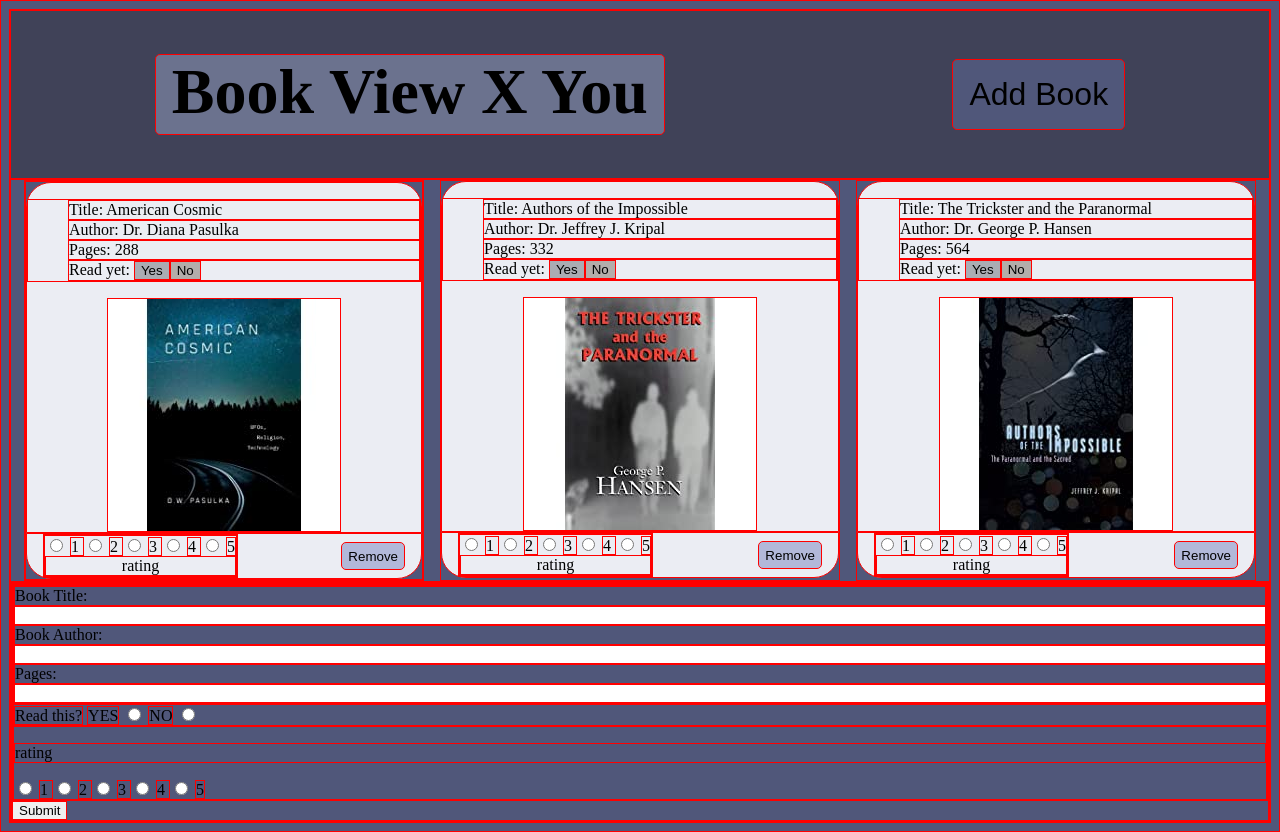
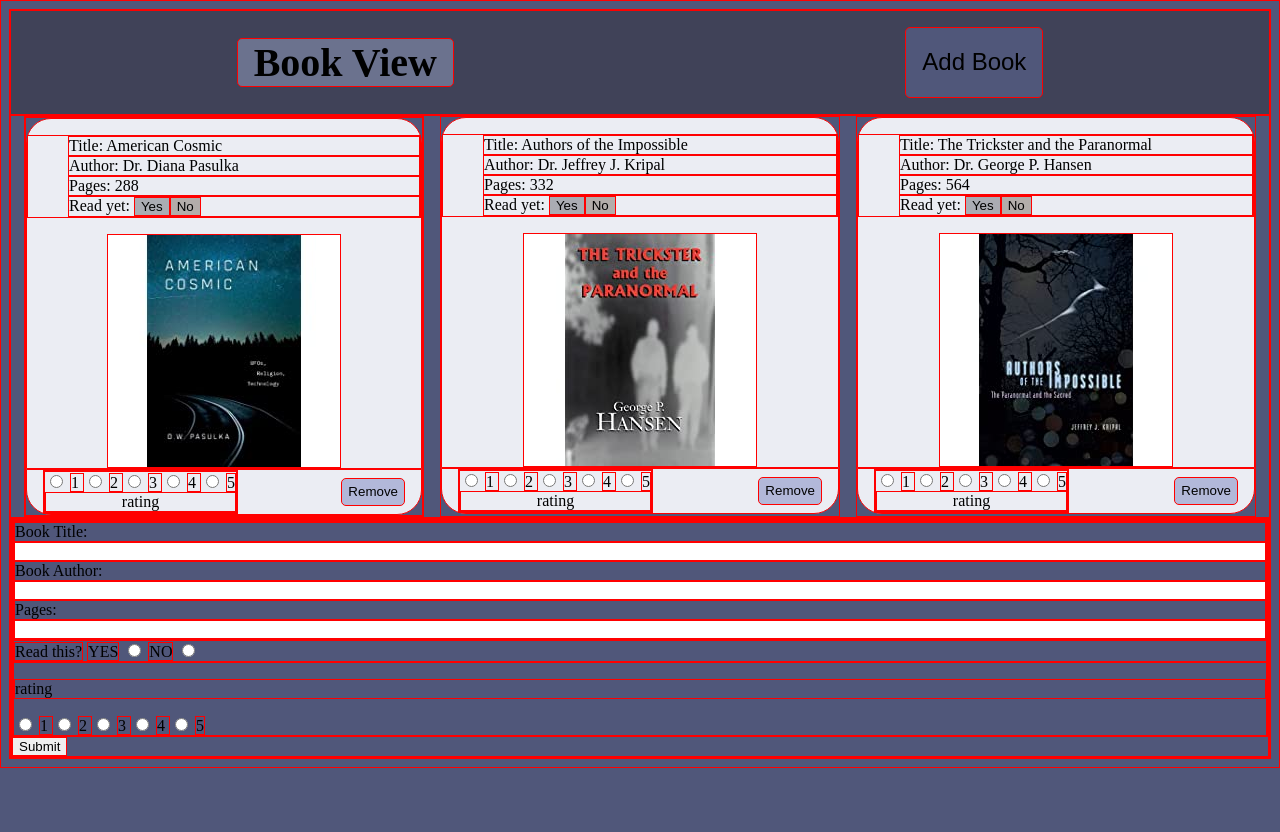
Before and after one commit to Forest-Person/LibraryApp, a plain HTML site: page index.html in a window 1280 px wide. After the commit the page ends 800 px from the top, so only its background shows below. Drawn offline with Linux system fonts and the light colour scheme.

Commit message:
Change font size of book head title and title name. add comment to js file concerning yes and no buttons eventlisteners.

```diff
--- a/index.html
+++ b/index.html
@@ -10,7 +10,7 @@
 <body>
 
     <header class = "titleAddBookButtonContainer">
-        <h1 class = "bookHeader"> Book View X You</h1>
+        <h1 class = "bookHeader"> Book View</h1>
         <button class = "addBookButton">Add Book</button>
     </header>
 
--- a/script.js
+++ b/script.js
@@ -2,11 +2,11 @@ bookButton = document.querySelector('.addBookButton')
 
 bookButton.addEventListener('click', addBook)
 
+
+//Click yes or no button in book info form and the corresponding element background color
+//will be red for no and green for yes if read yet.
 yesButton = document.querySelectorAll('.yesButton')
 noButton = document.querySelectorAll('.noButton')
-
-
-
 
 
 yesButton.forEach(function(elem) {elem.addEventListener('click',
--- a/style.css
+++ b/style.css
@@ -34,21 +34,24 @@ li{
     flex:0 1 auto;
 
     padding:1rem;
-    margin-top: 3rem;
-    margin-bottom: 3rem;
-    font-size: 2rem;
+    margin-top: 1rem;
+    margin-bottom: 1rem;
+    font-size: 1.5rem;
     background-color: rgb(80, 87, 122);
     border-radius: 5px;
+
 }
 
 .bookHeader {
 
-    font-size: 4rem;
+    font-size: 2.5rem;
     background-color: rgb(107, 114, 142);
     border-radius: 5px;
     padding-left:1rem;
     padding-right: 1rem;
+    align-self: center;
 
+    margin-top: ;
 
 
 }
@@ -142,7 +145,7 @@ li{
 
     display:grid;
     grid-template-rows: 1fr .1fr .1fr;
-
+    min-width: 250px;
 
 
 }
@@ -152,4 +155,5 @@ li{
     flex-direction: column;
 
 
+
 }
```
